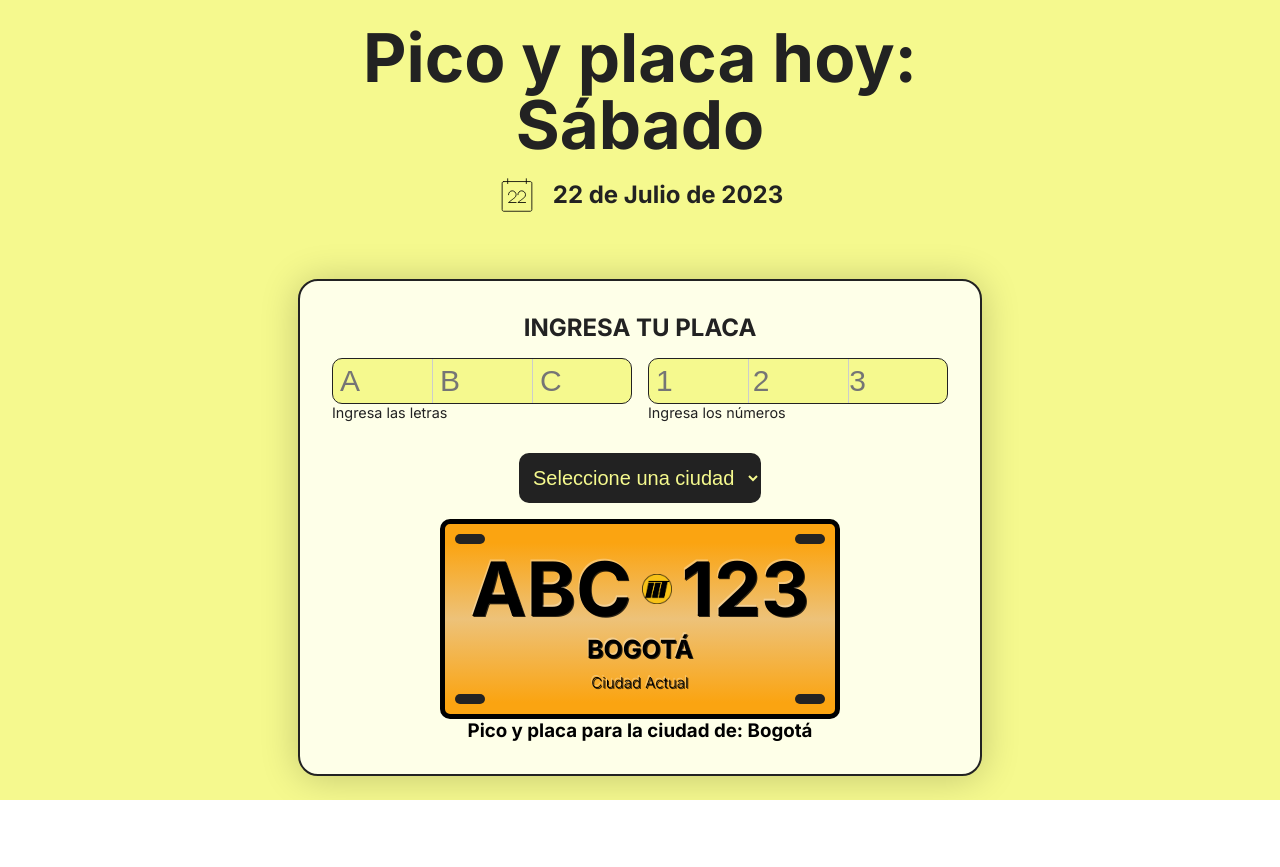
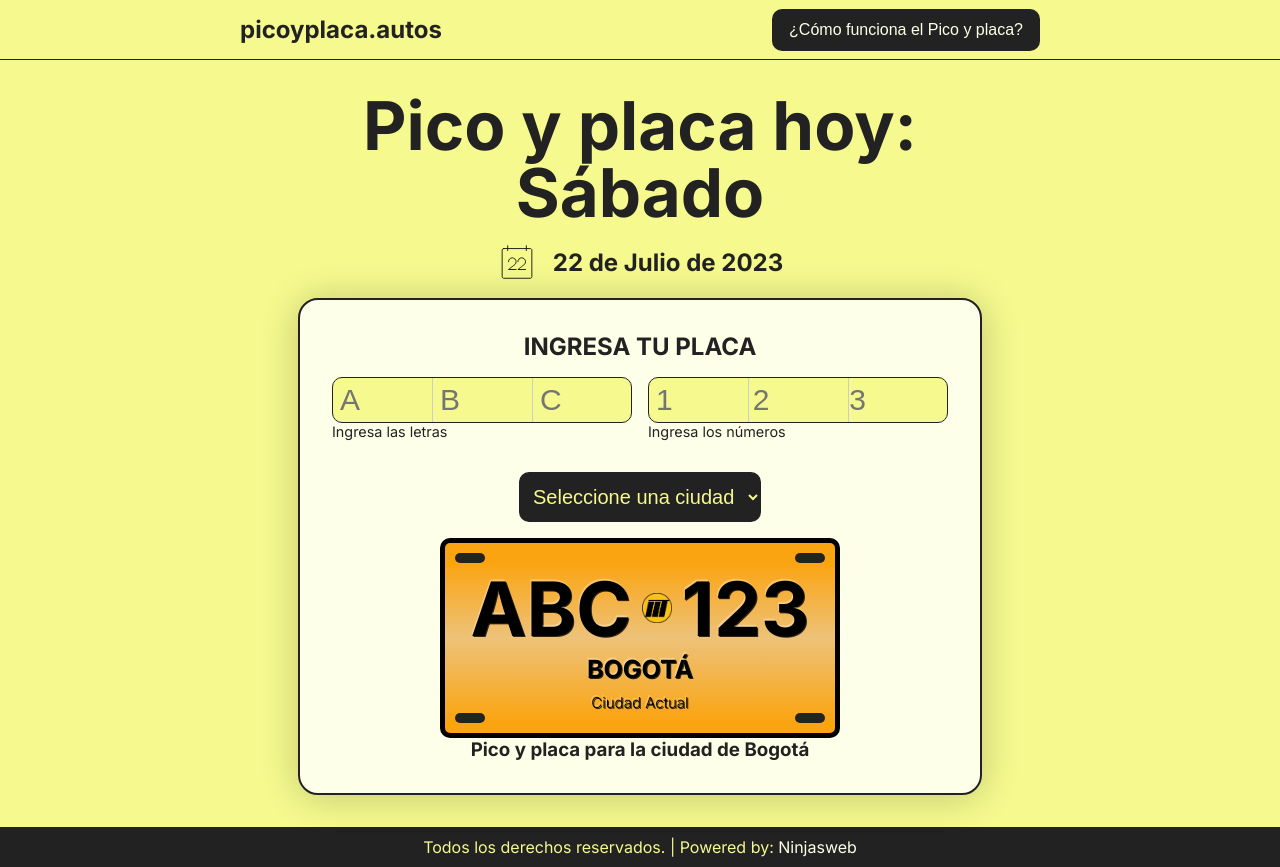
Before and after one commit to ninjasweb/picoyplaca, a Next.js app: page / in a window 1280 px wide. Before the commit the page ends 800 px from the top, so only its background shows below. Built offline with nearby package versions, Linux system fonts and the light colour scheme.

Commit message:
Adding header, footer and cta button

```diff
--- a/app/layout.js
+++ b/app/layout.js
@@ -1,5 +1,7 @@
+import Header from '@/components/Header'
 import './globals.css'
 import { Inter } from 'next/font/google'
+import Footer from '@/components/Footer'
 
 const inter = Inter({ subsets: ['latin'] })
 
@@ -11,7 +13,11 @@ export const metadata = {
 export default function RootLayout({ children }) {
   return (
     <html lang="en">
-      <body className={inter.className}>{children}</body>
+      <body className={inter.className}>
+        <Header/>
+        {children}
+        <Footer/>
+      </body>
     </html>
   )
 }
--- a/app/page.js
+++ b/app/page.js
@@ -30,7 +30,7 @@ export default function Home() {
         <InputMono setLetters={setLetters} setNumbers={setNumbers}/>
         <Select setCity={setCity}/>
         <Plate letters={letters} numbers={numbers} city={city}/>
-        <h3>Pico y placa para la ciudad de: {city}</h3>
+        <h3>Pico y placa para la ciudad de {city}</h3>
       </div>
     </main>
   )
--- a/app/page.module.css
+++ b/app/page.module.css
@@ -1,9 +1,9 @@
 .main {
   background-color: var(--yellow);
   width: 100vw;
-  height: 100vh;
   display: grid;
   place-items: center;
+  padding: 2rem 0;
 }
 .title {
   text-align: center;
@@ -38,3 +38,6 @@
   box-shadow: 0px 2px 38px rgba(0, 0, 0, 0.2);
   border: 2px solid var(--black);
 }
+.content h3 {
+  color: var(--black);
+}
--- /dev/null
+++ b/components/Buttons/MainButton.js
@@ -0,0 +1,11 @@
+import styles from './main.module.css'
+
+const MainButton = ({children}) => {
+  return (
+    <button title={children} className={styles.button}>
+      {children}
+    </button>
+   )
+}
+
+export default MainButton
--- /dev/null
+++ b/components/Buttons/main.module.css
@@ -0,0 +1,14 @@
+.button {
+  background-color: var(--black);
+  padding: 10px 15px;
+  border: 2px solid transparent;
+  border-radius: 10px;
+  font-size: 1rem;
+  color: var(--white);
+  cursor: pointer;
+}
+.button:hover {
+  background-color: var(--yellow);
+  border: 2px solid var(--black);
+  color: var(--black);
+}
--- /dev/null
+++ b/components/Footer/footer.module.css
@@ -0,0 +1,12 @@
+.footer {
+  width: 100%;
+  height: 40px;
+  background-color: var(--black);
+  display: flex;
+  justify-content: center;
+  align-items: center;
+}
+.footer p {
+  color: var(--yellow);
+  text-align: center;
+}
--- /dev/null
+++ b/components/Footer/index.js
@@ -0,0 +1,11 @@
+import styles from './footer.module.css'
+
+const Footer = () => {
+  return (
+    <footer className={styles.footer}>
+      <p>Todos los derechos reservados. | Powered by: <a style={{color: 'var(--white)'}} href='https://ninjasweb.com' target='_blank'>Ninjasweb</a></p>
+    </footer>
+  )
+}
+
+export default Footer
--- /dev/null
+++ b/components/Header/header.module.css
@@ -0,0 +1,20 @@
+.header {
+  width: 100%;
+  height: 60px;
+  background-color: var(--yellow);
+  border-bottom: 1px solid var(--black);
+}
+.content {
+  max-width: 800px;
+  width: 100%;
+  height: 100%;
+  margin: 0 auto;
+  display: flex;
+  align-items: center;
+  justify-content: space-between;
+}
+.content p {
+  font-weight: bold;
+  color: var(--black);
+  font-size: 1.5rem;
+}
--- /dev/null
+++ b/components/Header/index.js
@@ -0,0 +1,15 @@
+import MainButton from '../Buttons/MainButton'
+import styles from './header.module.css'
+
+const Header = () => {
+  return (
+    <header className={styles.header}>
+      <div className={styles.content}>
+        <p>picoyplaca.autos</p>
+        <MainButton>¿Cómo funciona el Pico y placa?</MainButton>
+      </div>
+    </header>
+   )
+}
+
+export default Header
```
